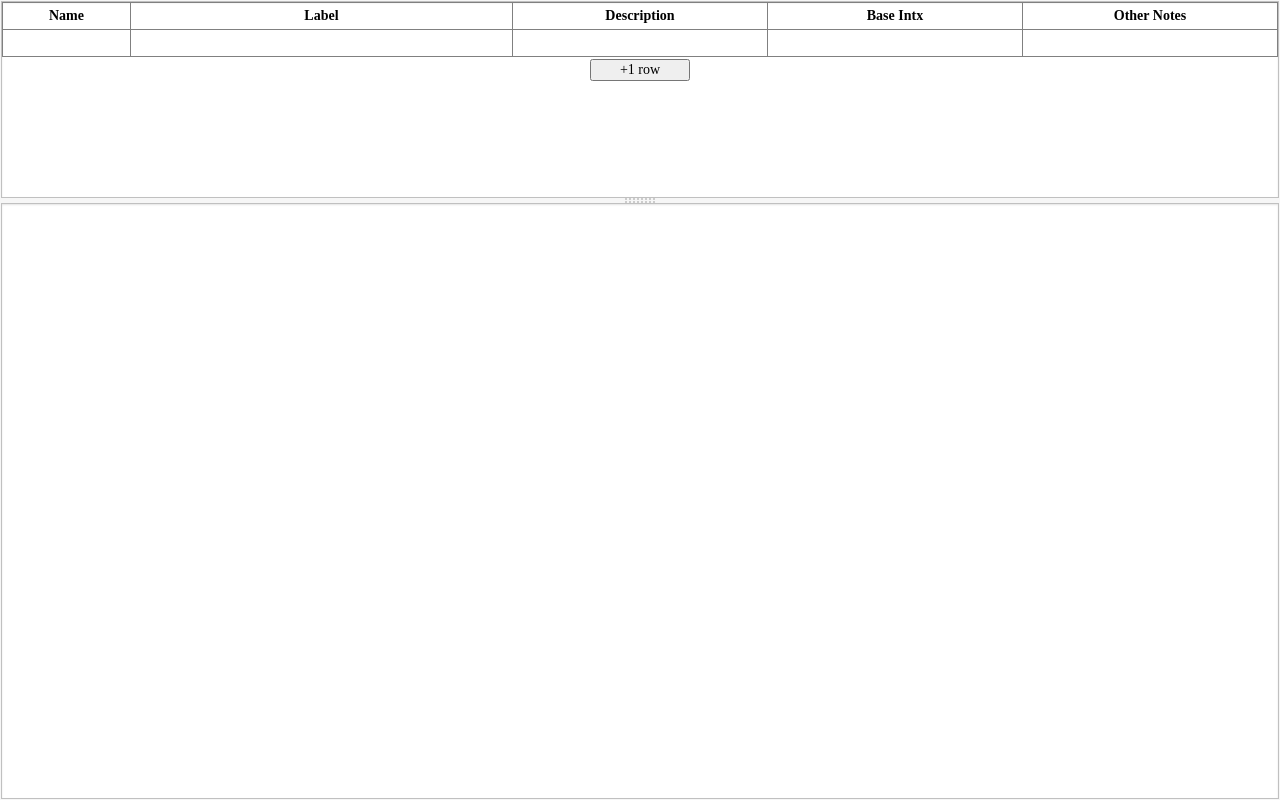
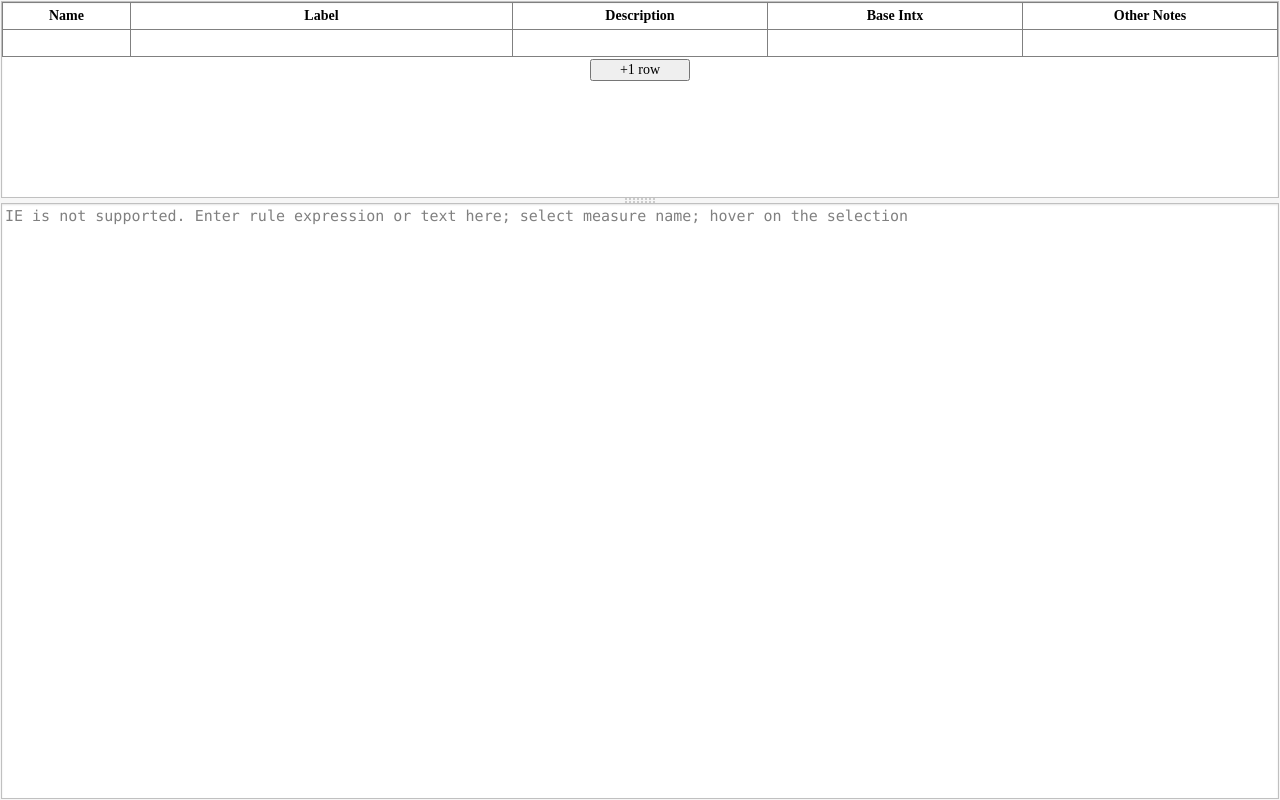
Before and after one commit to boeingdream/RPAS_note, a plain HTML site: page index.html in a window 1280 px wide. Drawn offline with nearby package versions, Linux system fonts and the light colour scheme.

Commit message:
Update index.html
Fix CSS bug for placeholder

```diff
--- a/index.html
+++ b/index.html
@@ -79,7 +79,7 @@
     line-height: 120%
   }
 
-  div[contenteditable=true]:empty:before{
+  div[contenteditable="plaintext-only"]:empty:before{
     content: attr(placeholder);
     color: #808080;
     display: block;
```
